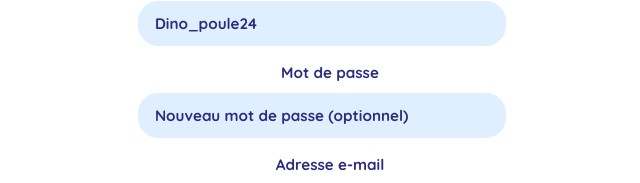
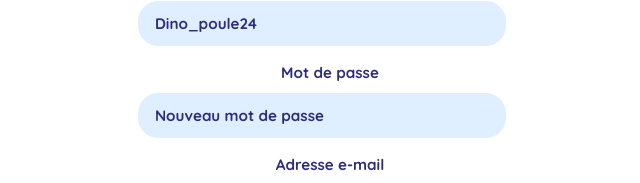
Before and after one commit to Arkansal/SAE501, a React app in the folder SAE/frontend/: page /account in a window 1280 px wide. Both pictures are taken after a click on the button "Modifier". Shown: the part 108-291 px from the top of the page, without its empty margins (318-958 px from the left). Built offline with nearby package versions, Linux system fonts and the light colour scheme; the HTML template or start-up script is replaced by a standard one.

Commit message:
modif account

```diff
--- a/SAE/frontend/src/pages/Account.css
+++ b/SAE/frontend/src/pages/Account.css
@@ -85,6 +85,7 @@
   font-weight: 700;
   cursor: not-allowed;
   user-select: none;
+  text-align: left;
 }
 
 /* Language selector */
--- a/SAE/frontend/src/pages/Account.jsx
+++ b/SAE/frontend/src/pages/Account.jsx
@@ -167,7 +167,7 @@ function Account() {
               <>
                 <input
                   type="password"
-                  placeholder="Nouveau mot de passe (optionnel)"
+                  placeholder="Nouveau mot de passe"
                   value={newPassword}
                   onChange={(e) => setNewPassword(e.target.value)}
                   className="account-form-input"
```
